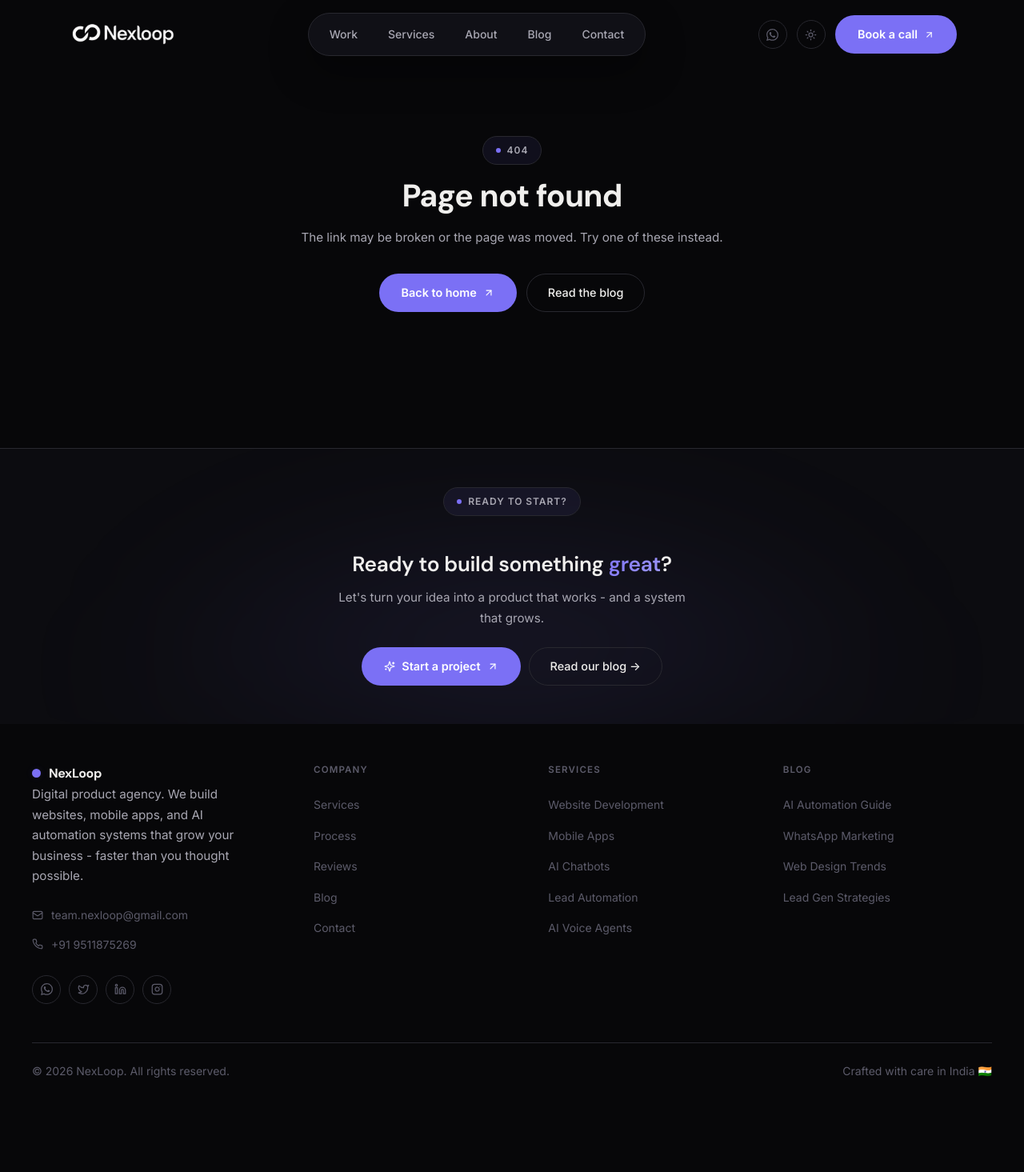
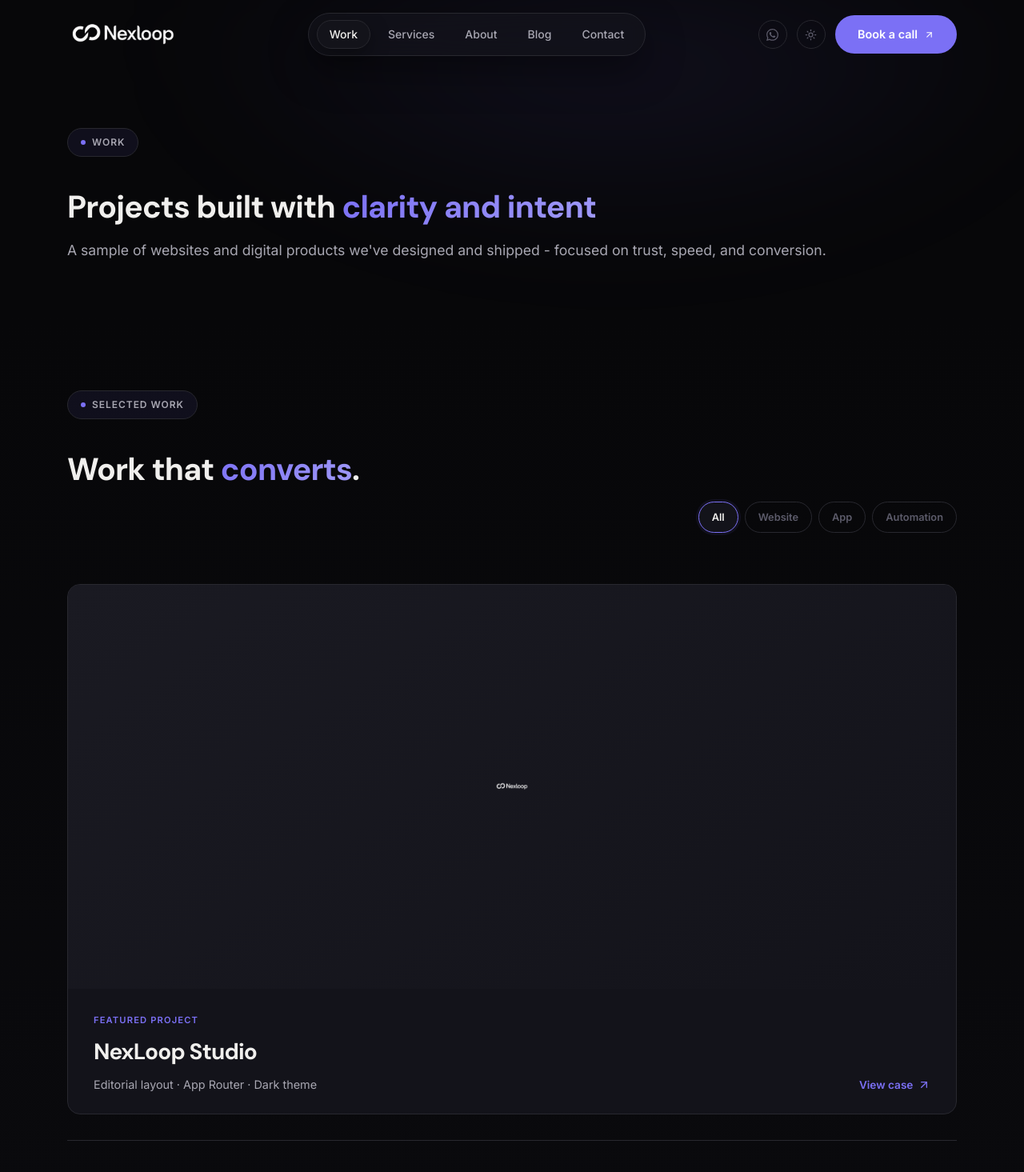
Before and after one commit to nexloop-team/NexLoop, a Next.js app: page /work in a window 1280 px wide. Before the commit this address had no page. Shown: the top 1465 px of the page at 80% size. Before the commit the page ends 1398 px from the top, so only its background shows below. Built offline with nearby package versions, Linux system fonts and the light colour scheme.

Commit message:
uichanges5

```diff
--- /dev/null
+++ b/app/about/page.tsx
@@ -0,0 +1,42 @@
+import type { Metadata } from "next";
+import Navbar from "@/components/Navbar";
+import Footer from "@/components/Footer";
+import SubpageHero from "@/components/SubpageHero";
+import About from "@/components/About";
+import HowItWorks from "@/components/HowItWorks";
+import Testimonials from "@/components/Testimonials";
+
+export const metadata: Metadata = {
+  title: "About NexLoop | Website Design & Development Agency",
+  description:
+    "Meet NexLoop - a design-led website design and development agency in India. Custom Next.js sites, apps, and automation with clear process and 24-hour replies.",
+  alternates: { canonical: "https://nexloop.in/about" },
+  openGraph: {
+    url: "https://nexloop.in/about",
+    title: "About NexLoop",
+    description: "Design-led digital product studio - websites, apps, and AI automation.",
+    images: [{ url: "/og-image.png", width: 1200, height: 630 }],
+  },
+};
+
+export default function AboutPage() {
+  return (
+    <main className="min-h-screen" style={{ background: "var(--bg)" }}>
+      <Navbar />
+      <SubpageHero
+        eyebrow="About"
+        title={
+          <>
+            A small studio with{" "}
+            <span className="brand-text">big craft standards</span>
+          </>
+        }
+        description="We help businesses look credible online from day one - combining product thinking, custom engineering, and automation where it saves real time."
+      />
+      <About />
+      <HowItWorks />
+      <Testimonials />
+      <Footer />
+    </main>
+  );
+}
--- a/app/blog/[slug]/page.tsx
+++ b/app/blog/[slug]/page.tsx
@@ -248,7 +248,7 @@
                       {post.content.conclusion}
                     </p>
                     <Link
-                      href="/#contact"
+                      href="/contact"
                       className="btn-primary mt-5 text-sm px-7 py-3.5 inline-flex"
                     >
                       Book free consultation <ArrowUpRight size={14} />
@@ -279,7 +279,7 @@
                   <p className="body-sm mb-5">
                     Book a free 30-minute session. We&apos;ll build a custom plan for your business.
                   </p>
-                  <Link href="/#contact" className="btn-primary text-sm w-full py-3">
+                  <Link href="/contact" className="btn-primary text-sm w-full py-3">
                     Start free <ArrowUpRight size={13} />
                   </Link>
                 </div>
--- a/app/blog/page.tsx
+++ b/app/blog/page.tsx
@@ -13,7 +13,7 @@
   keywords: [
     "AI automation blog",
     "WhatsApp marketing automation",
-    "web design trends 2025",
+    "web design trends 2026",
     "lead generation strategies",
     "CRM automation guide",
     "digital agency blog India",
@@ -314,7 +314,7 @@
                   Book a free 30-minute strategy call. We&apos;ll map out exactly which automations will 3x your leads.
                 </p>
                 <Link
-                  href="/#contact"
+                  href="/contact"
                   className="mt-7 inline-flex items-center gap-2 px-8 py-4 rounded-full bg-white text-sm font-bold transition-all duration-300 hover:shadow-xl hover:-translate-y-1"
                   style={{ color: "var(--accent)" }}
                 >
--- /dev/null
+++ b/app/contact/page.tsx
@@ -0,0 +1,27 @@
+import type { Metadata } from "next";
+import Navbar from "@/components/Navbar";
+import Footer from "@/components/Footer";
+import CTA from "@/components/CTA";
+
+export const metadata: Metadata = {
+  title: "Contact NexLoop | Free Website & App Consultation",
+  description:
+    "Contact NexLoop for a free 30-minute consultation on website design, web development, or AI automation. Reply within 24 hours. India-based, working globally.",
+  alternates: { canonical: "https://nexloop.in/contact" },
+  openGraph: {
+    url: "https://nexloop.in/contact",
+    title: "Contact NexLoop",
+    description: "Book a free consultation for your website, app, or automation project.",
+    images: [{ url: "/og-image.png", width: 1200, height: 630 }],
+  },
+};
+
+export default function ContactPage() {
+  return (
+    <main className="min-h-screen" style={{ background: "var(--bg)" }}>
+      <Navbar />
+      <CTA />
+      <Footer />
+    </main>
+  );
+}
--- /dev/null
+++ b/app/services/page.tsx
@@ -0,0 +1,41 @@
+import type { Metadata } from "next";
+import Navbar from "@/components/Navbar";
+import Footer from "@/components/Footer";
+import SubpageHero from "@/components/SubpageHero";
+import Services from "@/components/Services";
+import CTA from "@/components/CTA";
+
+export const metadata: Metadata = {
+  title: "Website Design & Development Services | NexLoop",
+  description:
+    "Custom website design, Next.js development, mobile apps, and AI automation. NexLoop is a top web development agency in India for businesses that need leads, not just a pretty site.",
+  alternates: { canonical: "https://nexloop.in/services" },
+  openGraph: {
+    url: "https://nexloop.in/services",
+    title: "NexLoop Services - Website Design, Apps & AI",
+    description:
+      "Website design and development, product UI, WhatsApp automation, and AI chatbots from a design-led agency in India.",
+    images: [{ url: "/og-image.png", width: 1200, height: 630 }],
+  },
+};
+
+export default function ServicesPage() {
+  return (
+    <main className="min-h-screen" style={{ background: "var(--bg)" }}>
+      <Navbar />
+      <SubpageHero
+        eyebrow="Services"
+        title={
+          <>
+            Website design &amp; development{" "}
+            <span className="brand-text">built to convert</span>
+          </>
+        }
+        description="From marketing sites to apps and automation - one studio for design, engineering, and growth systems. No templates, fast delivery."
+      />
+      <Services />
+      <CTA />
+      <Footer />
+    </main>
+  );
+}
--- a/app/sitemap.ts
+++ b/app/sitemap.ts
@@ -18,6 +18,18 @@
     return d > latest ? d : latest;
   }, new Date(0));
 
+  const staticPages: MetadataRoute.Sitemap = [
+    { path: "/services", priority: 0.9 },
+    { path: "/work", priority: 0.85 },
+    { path: "/about", priority: 0.85 },
+    { path: "/contact", priority: 0.9 },
+  ].map(({ path, priority }) => ({
+    url: `${base}${path}`,
+    lastModified: SITE_UPDATED,
+    changeFrequency: "monthly" as const,
+    priority,
+  }));
+
   return [
     {
       url: base,
@@ -25,6 +37,7 @@
       changeFrequency: "weekly",
       priority: 1,
     },
+    ...staticPages,
     {
       url: `${base}/blog`,
       lastModified: latestBlogDate > SITE_UPDATED ? latestBlogDate : SITE_UPDATED,
--- /dev/null
+++ b/app/work/page.tsx
@@ -0,0 +1,50 @@
+import type { Metadata } from "next";
+import Navbar from "@/components/Navbar";
+import Footer from "@/components/Footer";
+import SubpageHero from "@/components/SubpageHero";
+import Portfolio from "@/components/Portfolio";
+import Link from "next/link";
+import { ArrowUpRight } from "lucide-react";
+
+export const metadata: Metadata = {
+  title: "Our Work | Website & App Projects | NexLoop",
+  description:
+    "See NexLoop portfolio - custom websites, web apps, and digital products for brands that need premium design and measurable results.",
+  alternates: { canonical: "https://nexloop.in/work" },
+  openGraph: {
+    url: "https://nexloop.in/work",
+    title: "NexLoop Portfolio",
+    description: "Selected website and product work from NexLoop.",
+    images: [{ url: "/og-image.png", width: 1200, height: 630 }],
+  },
+};
+
+export default function WorkPage() {
+  return (
+    <main className="min-h-screen" style={{ background: "var(--bg)" }}>
+      <Navbar />
+      <SubpageHero
+        eyebrow="Work"
+        title={
+          <>
+            Projects built with{" "}
+            <span className="brand-text">clarity and intent</span>
+          </>
+        }
+        description="A sample of websites and digital products we've designed and shipped - focused on trust, speed, and conversion."
+      />
+      <Portfolio />
+      <section className="section-pad px-4 sm:px-8 pb-20">
+        <div className="container-xl flex flex-col sm:flex-row items-center justify-between gap-4">
+          <p className="body-md" style={{ color: "var(--fg-secondary)" }}>
+            Ready for a site or product at this level?
+          </p>
+          <Link href="/contact" className="btn-primary px-6 py-3 text-sm gap-1.5">
+            Start a project <ArrowUpRight size={14} />
+          </Link>
+        </div>
+      </section>
+      <Footer />
+    </main>
+  );
+}
--- a/components/Footer.tsx
+++ b/components/Footer.tsx
@@ -7,23 +7,23 @@
 
 const footerLinks = {
   Company: [
-    { label: "Services", href: "/#services" },
-    { label: "Process", href: "/#process" },
-    { label: "Reviews", href: "/#reviews" },
+    { label: "Work", href: "/work" },
+    { label: "Services", href: "/services" },
+    { label: "About", href: "/about" },
     { label: "Blog", href: "/blog" },
-    { label: "Contact", href: "/#contact" },
+    { label: "Contact", href: "/contact" },
   ],
   Services: [
-    { label: "Website Development", href: "/#services" },
-    { label: "Mobile Apps", href: "/#services" },
-    { label: "AI Chatbots", href: "/#services" },
-    { label: "Lead Automation", href: "/#services" },
-    { label: "AI Voice Agents", href: "/#services" },
+    { label: "Website Development", href: "/services" },
+    { label: "Mobile Apps", href: "/services" },
+    { label: "AI Chatbots", href: "/services" },
+    { label: "Lead Automation", href: "/services" },
+    { label: "AI Voice Agents", href: "/services" },
   ],
   Blog: [
     { label: "AI Automation Guide", href: "/blog/ai-automation-guide-for-businesses" },
     { label: "WhatsApp Marketing", href: "/blog/whatsapp-marketing-automation" },
-    { label: "Web Design Trends", href: "/blog/web-design-trends-2025" },
+    { label: "Web Design Trends", href: "/blog/web-design-trends-2026" },
     { label: "Lead Gen Strategies", href: "/blog/lead-generation-strategies-ai" },
   ],
 };
@@ -92,7 +92,7 @@
             transition={{ duration: 0.5, delay: 0.3 }}
             className="flex flex-col sm:flex-row items-center justify-center gap-2.5 mt-6"
           >
-            <Link href="/#contact" className="btn-primary px-6 py-3 text-sm">
+            <Link href="/contact" className="btn-primary px-6 py-3 text-sm">
               <Sparkles size={14} />
               Start a project <ArrowUpRight size={14} />
             </Link>
--- a/components/Navbar.tsx
+++ b/components/Navbar.tsx
@@ -12,11 +12,11 @@
 type NavLink = { label: string; href: string; id: string; page?: boolean };
 
 const navLinks: NavLink[] = [
-  { label: "Work", href: "/#portfolio", id: "portfolio" },
-  { label: "Services", href: "/#services", id: "services" },
-  { label: "About", href: "/#about", id: "about" },
+  { label: "Work", href: "/work", id: "portfolio", page: true },
+  { label: "Services", href: "/services", id: "services", page: true },
+  { label: "About", href: "/about", id: "about", page: true },
   { label: "Blog", href: "/blog", id: "blog", page: true },
-  { label: "Contact", href: "/#contact", id: "contact" },
+  { label: "Contact", href: "/contact", id: "contact", page: true },
 ];
 
 export default function Navbar() {
@@ -111,7 +111,9 @@
             <div className={`nav-dock ${scrolled ? "nav-dock-scrolled" : ""}`}>
               {navLinks.map((link) => {
                 const isActive = link.page
-                  ? pathname.startsWith("/blog")
+                  ? link.href === "/blog"
+                    ? pathname.startsWith("/blog")
+                    : pathname === link.href
                   : pathname === "/" && link.id === activeSection;
                 return (
                   <Link
@@ -156,7 +158,7 @@
                 </motion.div>
               </AnimatePresence>
             </button>
-            <Link href="/#contact" className="btn-primary text-sm px-6 py-2.5 gap-1.5">
+            <Link href="/contact" className="btn-primary text-sm px-6 py-2.5 gap-1.5">
               Book a call <ArrowUpRight size={13} />
             </Link>
           </div>
@@ -243,7 +245,9 @@
               <nav className="flex flex-col gap-1 mb-4" aria-label="Mobile navigation">
                 {navLinks.map((link, i) => {
                   const isActive = link.page
-                  ? pathname.startsWith("/blog")
+                  ? link.href === "/blog"
+                    ? pathname.startsWith("/blog")
+                    : pathname === link.href
                   : pathname === "/" && link.id === activeSection;
                   return (
                     <motion.div
@@ -265,7 +269,7 @@
                   );
                 })}
               </nav>
-              <Link href="/#contact" onClick={() => setMobileOpen(false)} className="btn-primary w-full py-3.5 text-sm">
+              <Link href="/contact" onClick={() => setMobileOpen(false)} className="btn-primary w-full py-3.5 text-sm">
                 Book a call <ArrowUpRight size={13} />
               </Link>
             </motion.div>
--- /dev/null
+++ b/components/SubpageHero.tsx
@@ -0,0 +1,28 @@
+import type { ReactNode } from "react";
+
+interface SubpageHeroProps {
+  eyebrow: string;
+  title: ReactNode;
+  description: string;
+}
+
+export default function SubpageHero({ eyebrow, title, description }: SubpageHeroProps) {
+  return (
+    <section className="relative pt-32 sm:pt-40 pb-12 sm:pb-16 px-4 sm:px-8 overflow-hidden">
+      <div
+        className="absolute inset-0 pointer-events-none"
+        style={{
+          background: "radial-gradient(ellipse at 60% 0%, var(--accent-glow) 0%, transparent 55%)",
+          filter: "blur(80px)",
+        }}
+      />
+      <div className="container-xl relative z-10 max-w-3xl">
+        <span className="eyebrow mb-5">{eyebrow}</span>
+        <h1 className="headline-lg mt-5">{title}</h1>
+        <p className="body-lg mt-4" style={{ color: "var(--fg-secondary)" }}>
+          {description}
+        </p>
+      </div>
+    </section>
+  );
+}
--- a/next.config.mjs
+++ b/next.config.mjs
@@ -20,10 +20,7 @@
       { source: "/index.html", destination: "/", permanent: true },
       { source: "/insights", destination: "/blog", permanent: true },
       { source: "/articles", destination: "/blog", permanent: true },
-      { source: "/contact", destination: "/#contact", permanent: true },
-      { source: "/portfolio", destination: "/#portfolio", permanent: true },
-      { source: "/services", destination: "/#services", permanent: true },
-      { source: "/about", destination: "/#about", permanent: true },
+      { source: "/portfolio", destination: "/work", permanent: true },
       {
         source: "/blog/web-design-trends-2025",
         destination: "/blog/web-design-trends-2026",
```
